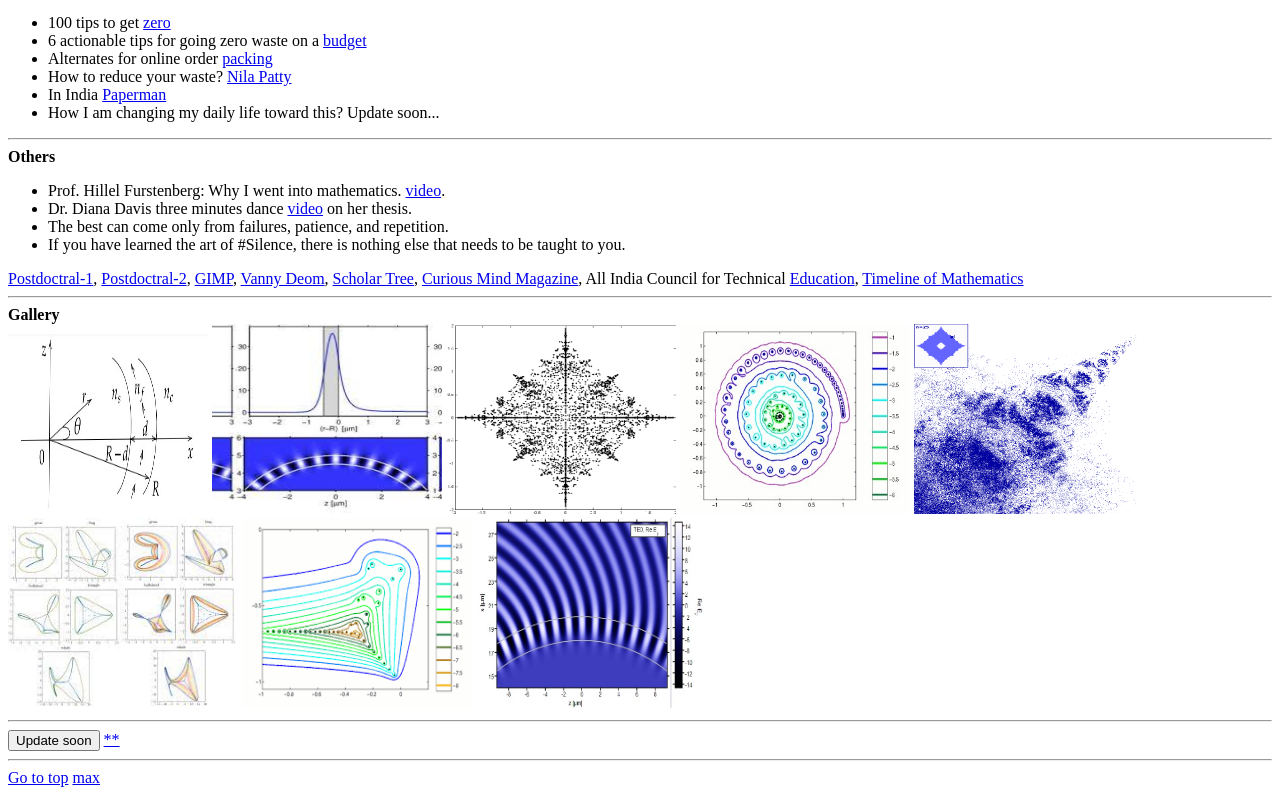
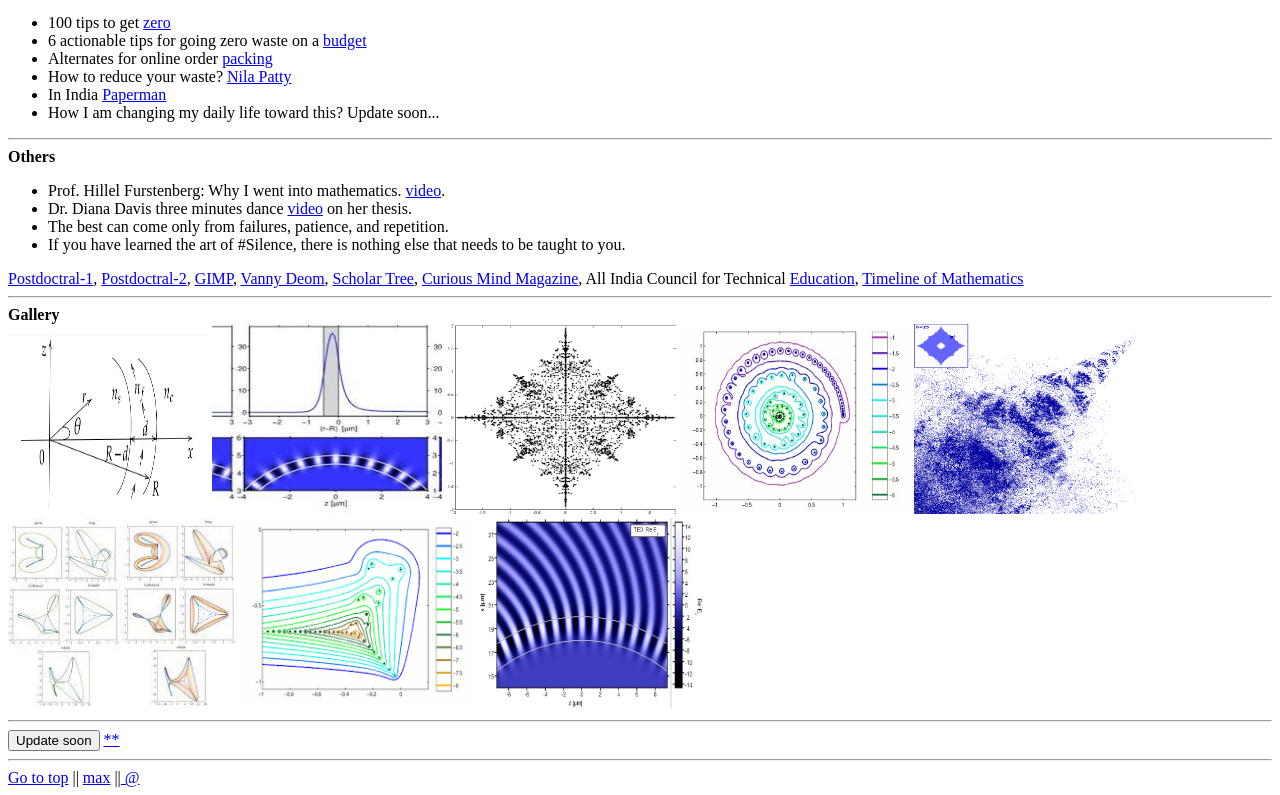
Before and after one commit to RakeshKRishipal/RakeshKRishipal.github.io, a plain HTML site: page index.html in a window 1280 px wide. Shown: the part 1719-2514 px from the top of the page. Drawn offline with Linux system fonts and the light colour scheme.

Commit message:
Update index.html

```diff
--- a/index.html
+++ b/index.html
@@ -251,6 +251,6 @@ Disk Resonator Refractive Index Sensor for HSV Detection</i>, (2023) (<mark clas
 
     <a href="https://www.youtube.com/watch?v=PlxWf493en4&list=RDCMUC8butISFwT-Wl7EV0hUK0BQ&start_radio=1" target="_blank"> **</a>
     <hr>
-    <a href="#"> Go to top</a> <a href="https://www.mpim-bonn.mpg.de/Karriere"> max</a>
+    <a href="#"> Go to top</a> || <a href="https://www.mpim-bonn.mpg.de/Karriere"> max</a> ||<a href="https://research.jhu.edu/rdt/funding-opportunities/postdoctoral/"> @</a>
    </body>
 </html>
```
